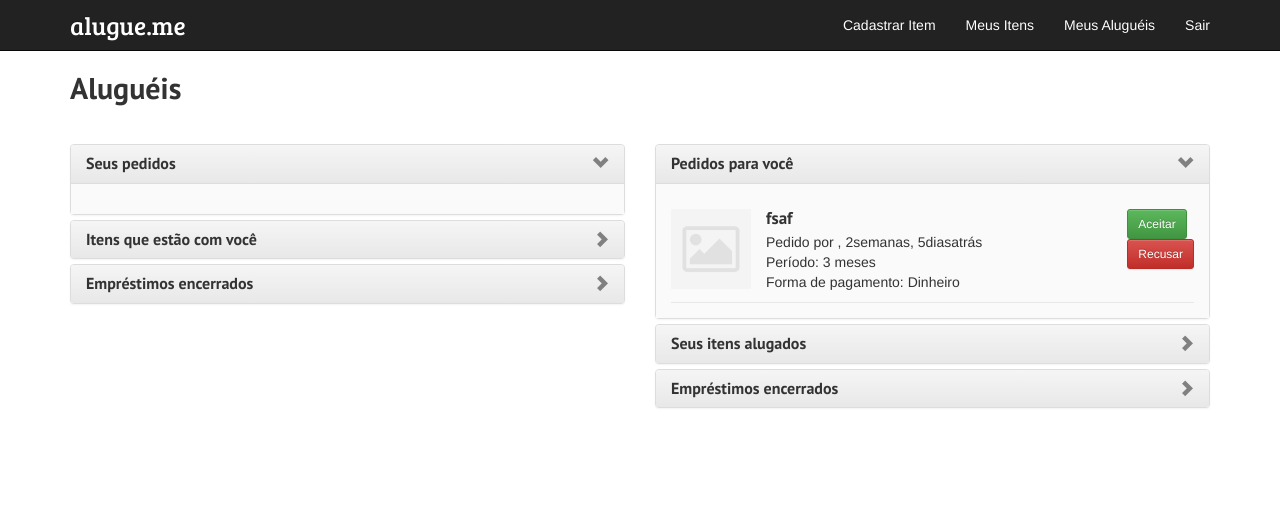
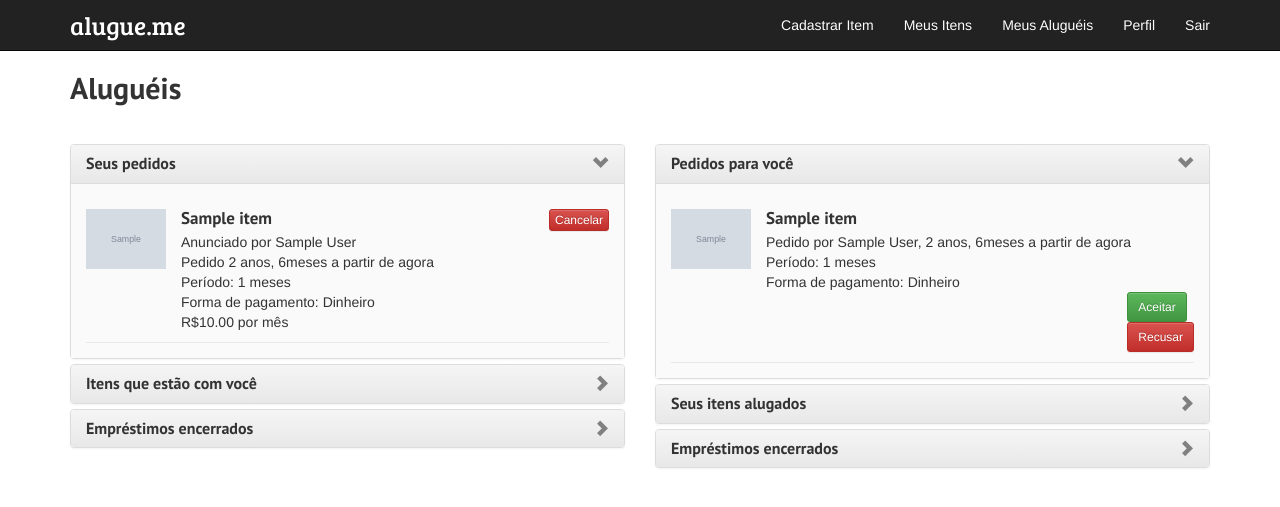
Before and after one commit to gutobenn/inf-engsw, a Django app: page /rents/ in a window 1280 px wide. Shown: the top 507 px of the page. Run offline with Django 3.2, Linux system fonts and the light colour scheme; a user stored in the database is signed in; data comes from the database, SQL or seed files in the repository; tables that the repository leaves empty hold one stand-in row (values such as "Sample post"); grey boxes marked "Sample" are stand-in pictures; some libraries are stand-ins or nearby versions.

Commit message:
Add profile page and Profile class

```diff
--- a/alugueme/models.py
+++ b/alugueme/models.py
@@ -1,12 +1,23 @@
 # -*- coding: utf-8 -*-
 from django.contrib.auth import models as auth_models
+from django.contrib.auth.models import User
 from django.core.validators import MaxValueValidator, MinValueValidator
 from django.db import models
+from django.db.models.signals import post_save
+from django.dispatch import receiver
 
+class Profile(models.Model):
+    user = models.OneToOneField(User, on_delete=models.CASCADE)
+    first_name = models.CharField(max_length=30, blank=True)
+    last_name = models.CharField(max_length=40, blank=True)
+    course = models.CharField(max_length=40, blank=True)
+    phone_number = models.CharField(max_length=12, blank=True)
 
-class User(auth_models.User):
-    pass
-
+@receiver(post_save, sender=User)
+def update_user_profile(sender, instance, created, **kwargs):
+    if created:
+        Profile.objects.create(user=instance)
+    instance.profile.save()
 
 class Item(models.Model):
     AVAILABLE_STATUS = 1
--- a/alugueme/templates/alugueme/base.html
+++ b/alugueme/templates/alugueme/base.html
@@ -38,6 +38,7 @@
                     <li><a href="{% url 'item_new' %}">Cadastrar Item</a></li>
                     <li><a href="{% url 'items_my' %}">Meus Itens</a></li>
                     <li><a href="{% url 'rents' %}">Meus Aluguéis</a></li>
+                    <li><a href="{% url 'view_profile' %}">Perfil</a></li>
                     <li><a href="{% url 'logout' %}">Sair</a></li>
                   {% else %}
                   <li><a href="{% url 'signup' %}">Cadastrar-se</a></li>
--- a/alugueme/templates/alugueme/item_detail.html
+++ b/alugueme/templates/alugueme/item_detail.html
@@ -29,7 +29,8 @@
         <h3><span class="label label-danger">Indisponível</span></h3>
       {% endif %}
       <div id="item-detail-owner">
-        <span class="glyphicon glyphicon-user"></span> {{ item.owner.first_name }} {{ item.owner.last_name }}<br>
+        {{ item.owner.phone_number }}a
+        <span class="glyphicon glyphicon-user"></span> <a href="{% url 'view_profile_with_pk' pk=item.owner.pk %}">{{ item.owner.first_name }} {{ item.owner.last_name }}</a><br>
         <span class="glyphicon glyphicon-time"></span>
         {% if item.published_date %}
             {{ item.published_date|naturaltime }}
--- a/alugueme/urls.py
+++ b/alugueme/urls.py
@@ -17,6 +17,8 @@ urlpatterns = [
     url(r'^items/new/$', views.item_new, name='item_new'),
     url(r'^items/(?P<pk>[0-9]+)/$', views.item_detail, name='item_detail'),
     url(r'^items/(?P<pk>[0-9]+)/edit/$', views.item_edit, name='item_edit'),
+    url(r'^profile/$', views.view_profile, name='view_profile'),
+    url(r'^profile/(?P<pk>\d+)/$', views.view_profile, name='view_profile_with_pk'),
     url(r'^rents/$', views.rents, name='rents'),
     url(r'^rents/(?P<pk>[0-9]+)/cancel/$',
         views.rent_cancel,
--- a/alugueme/views.py
+++ b/alugueme/views.py
@@ -2,7 +2,8 @@
 from django.contrib import messages
 from django.contrib.auth import authenticate, login
 from django.contrib.auth.decorators import login_required
-from django.core.urlresolvers import reverse_lazy
+from django.contrib.auth.models import User
+from django.core.urlresolvers import reverse_lazy, reverse
 from django.db.models import Q
 from django.http import Http404
 from django.shortcuts import get_object_or_404, redirect, render
@@ -11,6 +12,7 @@ from django.views.generic import DeleteView, UpdateView
 from search_views.filters import BaseFilter
 from search_views.views import SearchListView
 from templated_email import send_templated_mail
+from django.template import RequestContext
 
 from alugueme.forms import ItemForm, RentForm, SearchItemForm, SignUpForm
 from alugueme.models import Item, Rent
@@ -138,15 +140,27 @@ def item_detail(request, pk):
                                'form': form})
     return render(request, 'alugueme/item_detail.html', {'item': item})
 
+@login_required(login_url='login')
+def view_profile(request, pk=None):
+    if pk:
+        user = User.objects.get(pk=pk)
+    else:
+        user = request.user
+    items = Item.objects.filter(owner=user).order_by('published_date')
+    args = {'user': user, 'items': items}
+    return render(request, 'alugueme/profile.html', args)
 
 def signup(request):
     if request.method == 'POST':
         form = SignUpForm(request.POST)
         if form.is_valid():
-            form.save()
-            username = form.cleaned_data.get('username')
+            user = form.save()
+            user.refresh_from_db()  # load the profile instance created by the signal
+            user.profile.course = form.cleaned_data.get('course')
+            user.profile.phone_number = form.cleaned_data.get('phone_number')
+            user.save()
             raw_password = form.cleaned_data.get('password1')
-            user = authenticate(username=username, password=raw_password)
+            user = authenticate(username=user.username, password=raw_password)
             login(request, user)
             messages.success(request, 'Olá, {0}!'.format(user))
             return redirect('index')
```
Also changed, not shown: alugueme/forms.py (+5 -3 lines), alugueme/templates/alugueme/profile.html (added, +20 -0 lines), alugueme/migrations/0001_initial.py, alugueme/migrations/0002_auto_20170706_1843.py (deleted), db.sqlite3.
